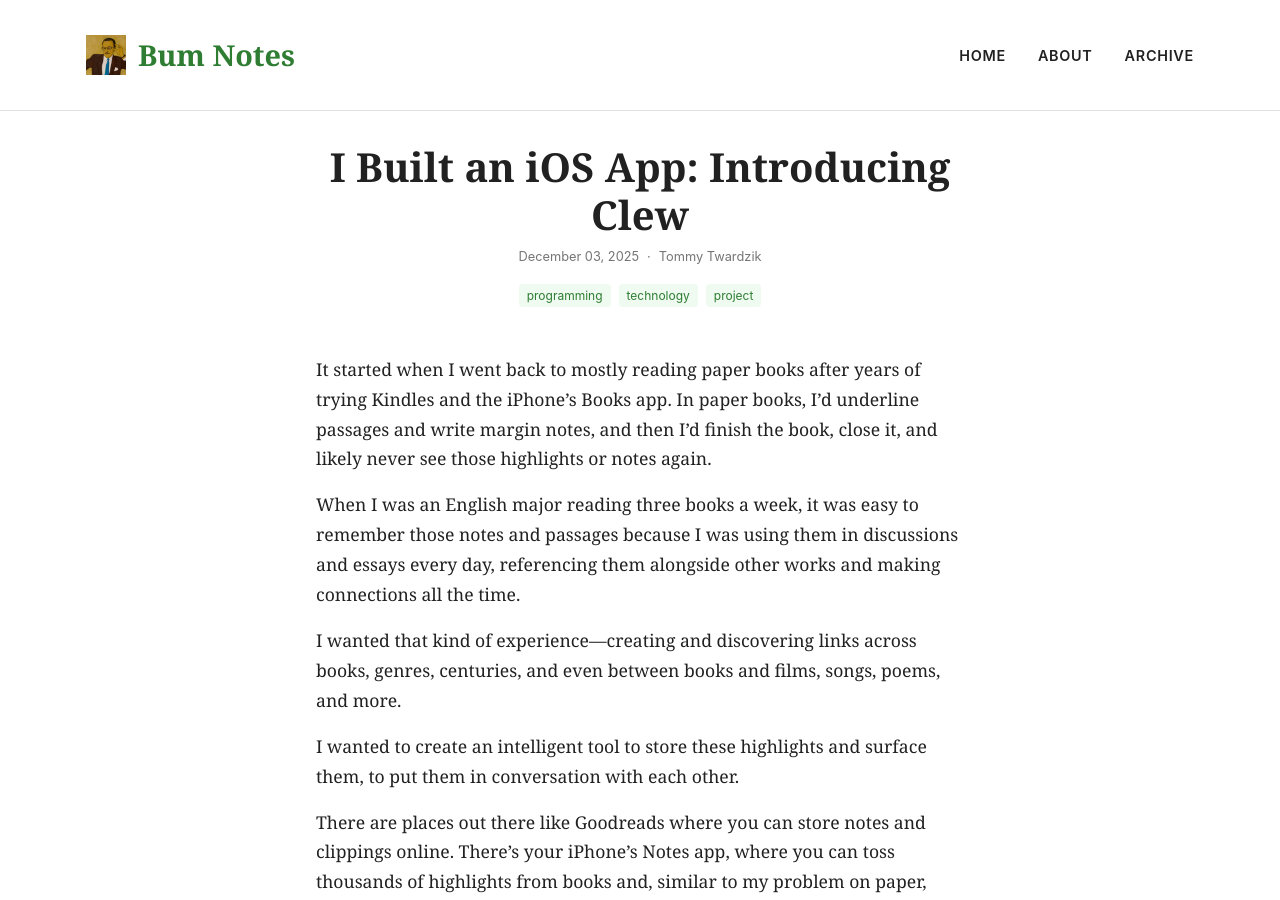
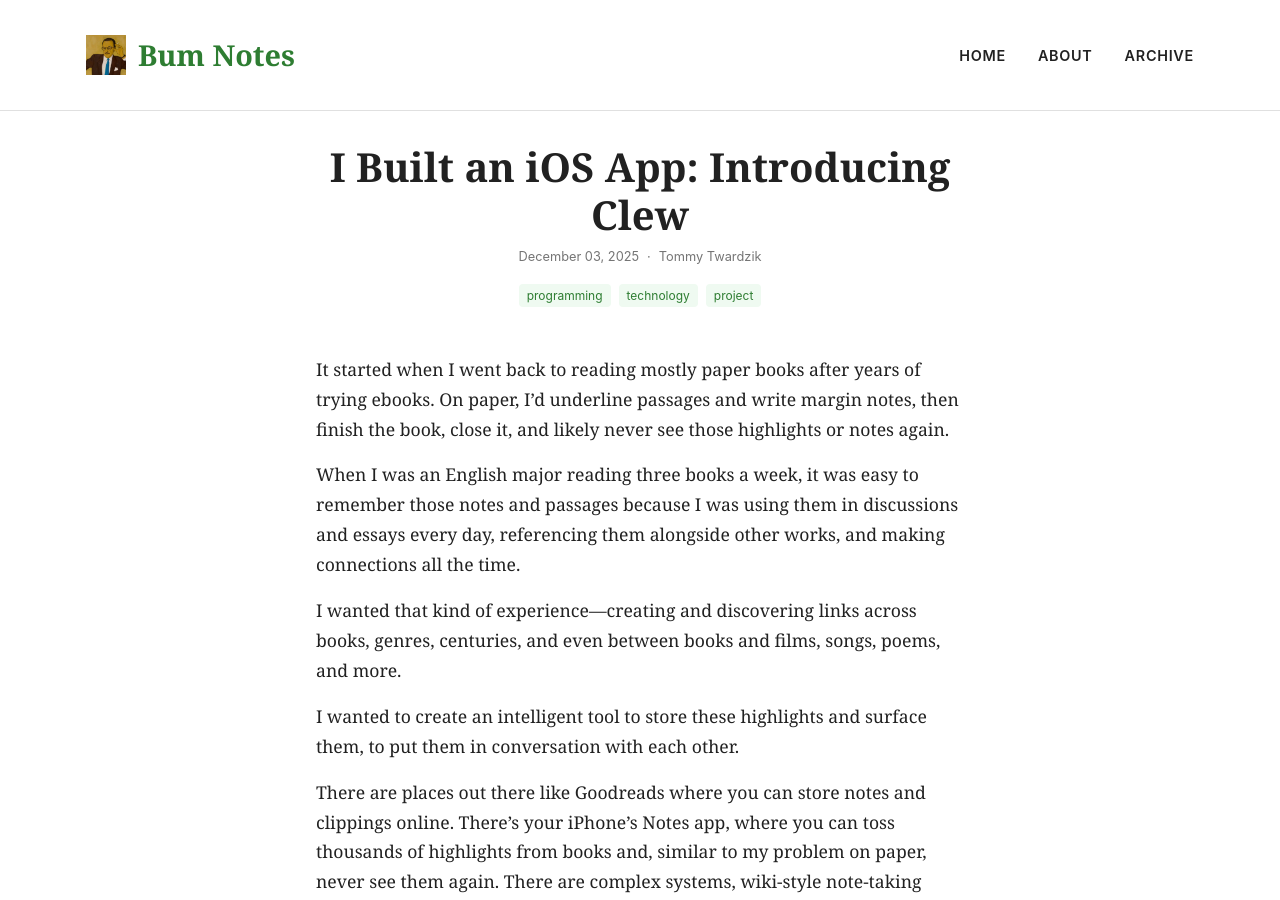
Before and after one commit to ttwardz/bum-notes-blog, a Jekyll site: the page built from _posts/2025-12-03-clew-i-built-an-iOS-app.md, in a window 1280 px wide and 900 px high. Built offline with Jekyll 4.4.1, drawn with Linux system fonts in a browser that asks for light colours; some of the changed text lies outside the part shown.

Commit message:
fix: using Jekyll comment syntax for future post
also fixed typos and removed the pinned status from the earlier AI Art post

```diff
--- a/_posts/2025-12-03-clew-i-built-an-iOS-app.md
+++ b/_posts/2025-12-03-clew-i-built-an-iOS-app.md
@@ -8,9 +8,9 @@ pinned: true
 tags: [programming, technology, project]
 ---
 
-It started when I went back to mostly reading paper books after years of trying Kindles and the iPhone's Books app. In paper books, I'd underline passages and write margin notes, and then I'd finish the book, close it, and likely never see those highlights or notes again.
+It started when I went back to reading mostly paper books after years of trying ebooks. On paper, I'd underline passages and write margin notes, then finish the book, close it, and likely never see those highlights or notes again.
 
-When I was an English major reading three books a week, it was easy to remember those notes and passages because I was using them in discussions and essays every day, referencing them alongside other works and making connections all the time.
+When I was an English major reading three books a week, it was easy to remember those notes and passages because I was using them in discussions and essays every day, referencing them alongside other works, and making connections all the time.
 
 I wanted that kind of experience---creating and discovering links across books, genres, centuries, and even between books and films, songs, poems, and more.
 
@@ -68,7 +68,7 @@ In the old days of paper commonplace books, people had to set up their organizat
 
 In Clew, you simply add tags to your highlights. You come up with the tags as you go, so you don't have to plan anything or stick to one organization style. And it's easy to go back and add new tags to old highlights.
 
-You can use tags to like "funny" and "inspiring" to connect highlights by themes. Then, you can use the "inspiring" tag in a home screen widget to show sparks of motivation throughout the day.
+You can use tags like "funny" and "inspiring" to connect highlights by themes. Then, you can use the "inspiring" tag in a home screen widget to show sparks of motivation throughout the day.
 
 You can also browse collections by source or author. And, soon, you'll be able to create custom collections based on tags, dates, and other characteristics.
 
```
Also changed, not shown: other parts of _posts/2025-12-03-clew-i-built-an-iOS-app.md (+4 -2 lines), _posts/2025-07-17-ai-art-taste-creativity.md (+1 -1 lines), _posts/2025-12-05-how-i-learned-iOS-development-building-clew.md (+7 -7 lines).
